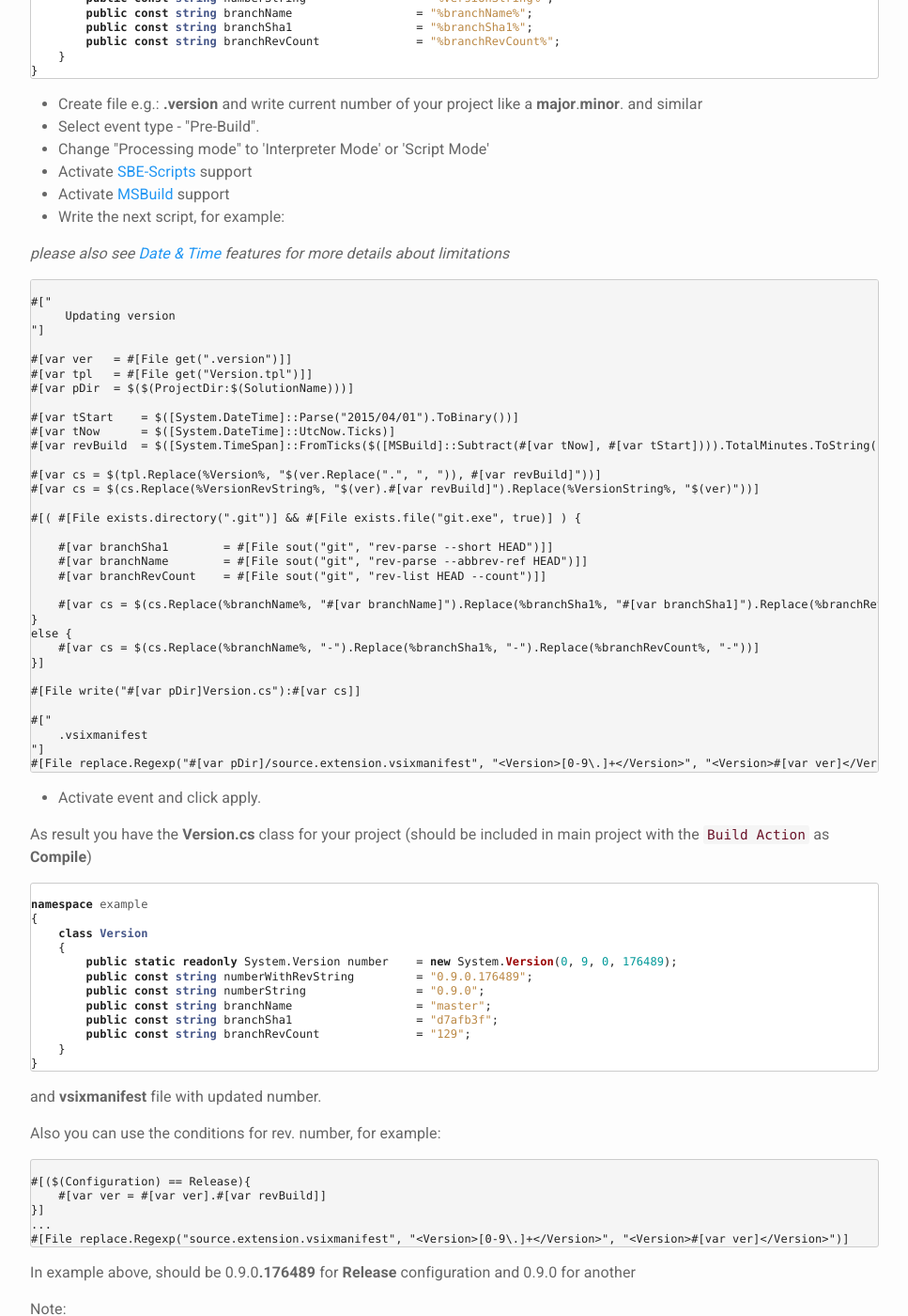
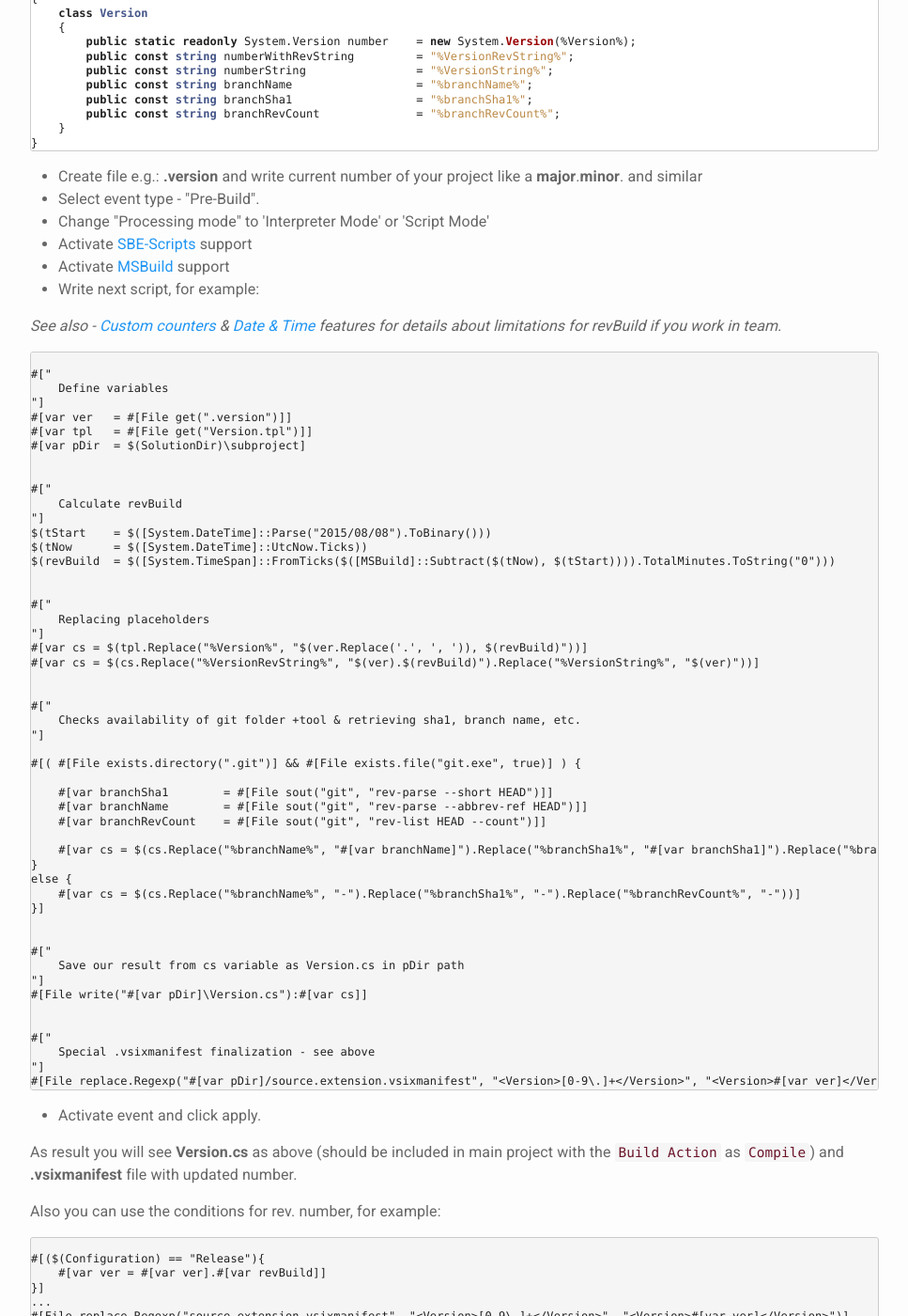
Before and after one commit to 3F/web.vsSBE, a Jekyll site: the page built from _doc/Examples/Version number.md, in a window 1280 px wide and 1400 px high, scrolled down 2217 px. Shown: the whole window at 94% size, without its empty margins (156-1123 px from the left). Built offline with Jekyll 4.4.1, drawn with Linux system fonts in a browser that asks for light colours; nearby versions of some CDN libraries; Markdown is read by kramdown in place of the engine named in the settings; comment, search, counter and statistics services are not loaded; some of the changed text lies outside the part shown.

Commit message:
updated script in Version number

````diff
--- a/Downloads/index.html
+++ b/Downloads/index.html
@@ -53,7 +53,7 @@
         <tr>
           <td>NuGet Package for CI</td>
           <td>The package of the libraries to support the CI /Build Servers.</td>
-          <td><a href="https://www.nuget.org/packages/vsSBE.CI.MSBuild/" target="_blank" class="btn btn-default">Download</a></td>
+          <td><a href="https://www.nuget.org/api/v2/package/vsSBE.CI.MSBuild/" target="_blank" class="btn btn-default">Download</a></td>
         </tr>
         <tr>
           <td colspan="3">
--- a/_doc/Examples/Version number.md
+++ b/_doc/Examples/Version number.md
@@ -20,14 +20,19 @@
 ```csharp
 
 // This code was generated by a tool
-class Version
+namespace example
 {
-    public static readonly System.Version number    = new System.Version(0, 8, 0, 118696);
-    public const string numberWithRevString         = "0.8.0.118696";
-    public const string numberString                = "0.8.0";
-    public const string branchName                  = "master";
-    public const string branchSha1                  = "f4c5546";
-    public const string branchRevCount              = "88";
+    internal class Version
+    {
+        public static readonly System.Version number    = new System.Version(0, 12, 2, 1917);
+        public const string numberWithRevString         = "0.12.2.19917";
+        public const string numberString                = "0.12.2";
+        public const string branchName                  = "local_API_Reverse";
+        public const string branchSha1                  = "f05afc9";
+        public const string branchRevCount              = "274";
+        public const string informational               = "0.12.2.1917 [ f05afc9 ]";
+        public const string informationalFull           = "0.12.2.1917 [ f05afc9 ] /'local_API_Reverse':274";
+    }
 }
 ```
 
@@ -87,7 +91,7 @@
 * Other with [MSBuild](../../Scripts/MSBuild/) & [SBE-Scripts](../../Scripts/SBE-Scripts/)
 * etc.
 
-**Note:** The <Version> in .vsixmanifest follows the CLR assembly versioning format: Major.Minor.Build.Revision (1.2.40308.00). see MSDN:
+**Note:** The `<Version>` in .vsixmanifest follows the CLR assembly versioning format: Major.Minor.Build.Revision (1.2.40308.00). see MSDN:
 
 * [VSIX Extension Schema 2.0 Reference](http://msdn.microsoft.com/en-us/library/hh696828.aspx)
 * [System.Version](http://msdn.microsoft.com/en-us/library/System.Version%28v=vs.110%29.aspx)
@@ -117,26 +121,38 @@
 * Change "Processing mode" to 'Interpreter Mode' or 'Script Mode'
 * Activate [SBE-Scripts](../../Scripts/SBE-Scripts/) support
 * Activate [MSBuild](../../Scripts/MSBuild/) support
-* Write the next script, for example:
+* Write next script, for example:
 
-*please also see [Date & Time](../../Features/Date & Time/) features for more details about limitations*
+*See also - [Custom counters](../../Features/Custom counters/) & [Date & Time](../../Features/Date & Time/) features for details about limitations for revBuild if you work in team.*
 
 ```minid
 
 #["
-     Updating version
+    Define variables
 "]
-
 #[var ver   = #[File get(".version")]]
 #[var tpl   = #[File get("Version.tpl")]]
-#[var pDir  = $($(ProjectDir:$(SolutionName)))]
+#[var pDir  = $(SolutionDir)\subproject]
 
-#[var tStart    = $([System.DateTime]::Parse("2015/04/01").ToBinary())]
-#[var tNow      = $([System.DateTime]::UtcNow.Ticks)]
-#[var revBuild  = $([System.TimeSpan]::FromTicks($([MSBuild]::Subtract(#[var tNow], #[var tStart]))).TotalMinutes.ToString("0"))]
 
-#[var cs = $(tpl.Replace(%Version%, "$(ver.Replace(".", ", ")), #[var revBuild]"))]
-#[var cs = $(cs.Replace(%VersionRevString%, "$(ver).#[var revBuild]").Replace(%VersionString%, "$(ver)"))]
+#["
+    Calculate revBuild
+"]
+$(tStart    = $([System.DateTime]::Parse("2015/08/08").ToBinary()))
+$(tNow      = $([System.DateTime]::UtcNow.Ticks))
+$(revBuild  = $([System.TimeSpan]::FromTicks($([MSBuild]::Subtract($(tNow), $(tStart)))).TotalMinutes.ToString("0")))
+
+
+#["
+    Replacing placeholders
+"]
+#[var cs = $(tpl.Replace("%Version%", "$(ver.Replace('.', ', ')), $(revBuild)"))]
+#[var cs = $(cs.Replace("%VersionRevString%", "$(ver).$(revBuild)").Replace("%VersionString%", "$(ver)"))]
+
+
+#["
+    Checks availability of git folder +tool & retrieving sha1, branch name, etc.
+"]
 
 #[( #[File exists.directory(".git")] && #[File exists.file("git.exe", true)] ) {
 
@@ -144,52 +160,39 @@
     #[var branchName        = #[File sout("git", "rev-parse --abbrev-ref HEAD")]]
     #[var branchRevCount    = #[File sout("git", "rev-list HEAD --count")]]
 
-    #[var cs = $(cs.Replace(%branchName%, "#[var branchName]").Replace(%branchSha1%, "#[var branchSha1]").Replace(%branchRevCount%, "#[var branchRevCount]"))]
+    #[var cs = $(cs.Replace("%branchName%", "#[var branchName]").Replace("%branchSha1%", "#[var branchSha1]").Replace("%branchRevCount%", "#[var branchRevCount]"))]
 }
 else {
-    #[var cs = $(cs.Replace(%branchName%, "-").Replace(%branchSha1%, "-").Replace(%branchRevCount%, "-"))]
+    #[var cs = $(cs.Replace("%branchName%", "-").Replace("%branchSha1%", "-").Replace("%branchRevCount%", "-"))]
 }]
 
-#[File write("#[var pDir]Version.cs"):#[var cs]]
 
 #["
-    .vsixmanifest
+    Save our result from cs variable as Version.cs in pDir path
+"]
+#[File write("#[var pDir]\Version.cs"):#[var cs]]
+
+
+#["
+    Special .vsixmanifest finalization - see above
 "]
 #[File replace.Regexp("#[var pDir]/source.extension.vsixmanifest", "<Version>[0-9\.]+</Version>", "<Version>#[var ver]</Version>")]
 ```
 * Activate event and click apply.
 
-As result you have the **Version.cs** class for your project (should be included in main project with the `Build Action` as **Compile**)
-
-```csharp
-
-namespace example
-{
-    class Version
-    {
-        public static readonly System.Version number    = new System.Version(0, 9, 0, 176489);
-        public const string numberWithRevString         = "0.9.0.176489";
-        public const string numberString                = "0.9.0";
-        public const string branchName                  = "master";
-        public const string branchSha1                  = "d7afb3f";
-        public const string branchRevCount              = "129";
-    }
-}
-```
-
-and **vsixmanifest** file with updated number.
+As result you will see **Version.cs** as above (should be included in main project with the `Build Action` as `Compile`) and **.vsixmanifest** file with updated number.
 
 Also you can use the conditions for rev. number, for example:
 
 ```minid
 
-#[($(Configuration) == Release){
+#[($(Configuration) == "Release"){
     #[var ver = #[var ver].#[var revBuild]]
 }]
 ...
 #[File replace.Regexp("source.extension.vsixmanifest", "<Version>[0-9\.]+</Version>", "<Version>#[var ver]</Version>")]
 ```
-In example above, should be 0.9.0**.176489** for **Release** configuration and 0.9.0 for another
+In example above, should be 0.9.0.**176489** for **Release** configuration and 0.9.0 for another
 
 Note:
 
@@ -197,7 +200,7 @@
 
 ```minid
 
-#[var cs = $(tpl.Replace(%Version%, "$(ver.Replace(".", ", ")), #[var revBuild]"))]
+#[var cs = $(tpl.Replace("%Version%", "$(ver.Replace('.', ', ')), $(revBuild)"))]
 ```
 
 may be converted to simple:
@@ -205,7 +208,7 @@
 ```minid
 
 #[var ver   = $(ver.Replace(".", ", ")), $(revBuild)]
-#[var tpl   = $(tpl.Replace(%Version%, "$(ver)"))]
+#[var tpl   = $(tpl.Replace("%Version%", "$(ver)"))]
 ```
 
 and similar...
````
Also changed, not shown: other parts of _doc/Examples/Version number.md (+2 -3 lines), _doc/Examples.md (+1 -1 lines), _doc/Features.md (+1 -1 lines), _doc/Features/Confirmation dialog.md (+6 -4 lines).
